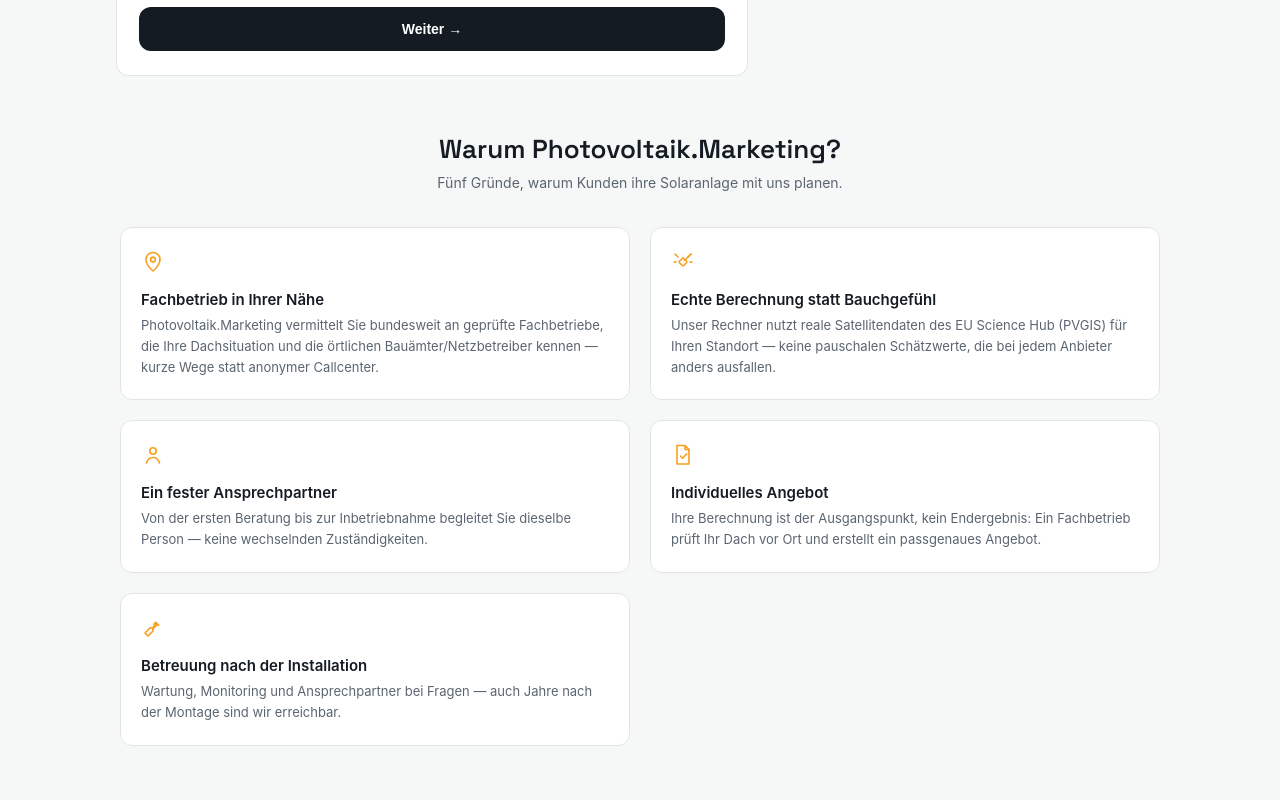
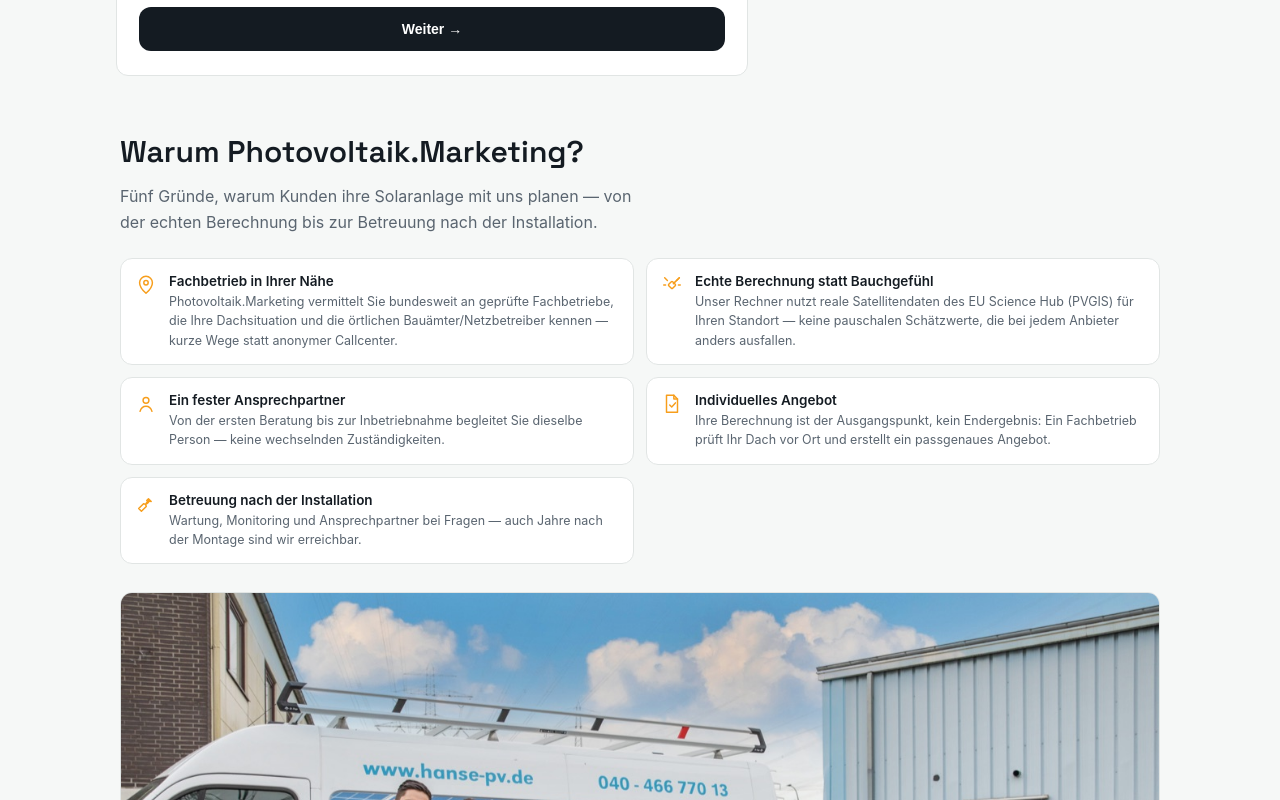
Before and after one commit to shivamkumarrrr/pvrechner, a React (Vite) app: page / in a window 1280 px wide. Shown: the part 1180-1980 px from the top of the page. Built offline with nearby package versions, Linux system fonts and the light colour scheme.

Commit message:
WarumWir-Sektion mit Vollbreit-Bild und 5 Gründe-Karten, Hero um 5. Einsatz-Foto erweitert

```diff
--- a/src/components/Hero.jsx
+++ b/src/components/Hero.jsx
@@ -5,6 +5,7 @@
 import heroPanelsSky from "../assets/hero/hero-panels-sky.jpg";
 import heroRoofFull from "../assets/hero/hero-roof-full.jpg";
 import heroFreiburgHouse from "../assets/hero/hero-freiburg-house.jpg";
+import heroUserPhoto from "../assets/hero/hero-user-photo.jpg";
 
 // Real Pexels photos (free license, commercial use, no attribution needed)
 // behind the hero headline instead of the former house+sun illustration.
@@ -23,7 +24,7 @@
 // first. Note: a former "Referenzwerte" stat bar (950 kWh/kWp / 9–12 Jahre /
 // 25+ Jahre, "Ø Deutschland") was removed — those figures had no real source
 // behind them here and read as unverifiable marketing slop.
-const HERO_IMAGES = [heroPanelsSky, heroRoofFull, heroInstallationTeam, heroFreiburgHouse];
+const HERO_IMAGES = [heroPanelsSky, heroRoofFull, heroInstallationTeam, heroFreiburgHouse, heroUserPhoto];
 
 // Preload the first hero photo immediately on page load so the initial view
 // never sits on an empty background while a ~700KB image downloads.
--- a/src/components/sections/WarumWir.jsx
+++ b/src/components/sections/WarumWir.jsx
@@ -2,6 +2,7 @@
 import Reveal from "../Reveal.jsx";
 import { IconMapPin, IconSatellite, IconContact, IconDocumentCheck, IconWrench } from "../Icons.jsx";
 import { siteConfig } from "../../config.js";
+import warumWirImg from "../../assets/warum-wir.jpg";
 
 const BRAND = siteConfig.brand.name;
 
@@ -37,36 +38,40 @@
   return (
     <section style={{ background: theme.color.bg }} aria-labelledby="warum-wir-heading">
       <style>{`
-        .warum-grid{ display: grid; grid-template-columns: 1fr; gap: 20px; align-items: stretch; }
-        @media (min-width: 900px){ .warum-grid{ grid-template-columns: repeat(2, 1fr); } }
+        .warum-reasons{ display: grid; grid-template-columns: 1fr; gap: 10px; margin-bottom: 28px; }
+        @media (min-width: 900px){ .warum-reasons{ grid-template-columns: repeat(2, 1fr); gap: 12px; } }
+        .warum-reason{ display: flex; align-items: flex-start; gap: 12px; background: ${theme.color.white}; border: 1.5px solid ${theme.color.border}; border-radius: ${theme.radius.lg}px; padding: 14px 14px; cursor: default; transition: border-color 0.2s ease, transform 0.2s ease; }
+        .warum-reason:hover{ border-color: ${theme.color.accent}; transform: translateY(-1px); }
+        .warum-img{ width: 100%; max-height: 520px; max-height: 56vw; aspect-ratio: 3 / 1.8; object-fit: cover; border-radius: ${theme.radius.lg}px; border: 1px solid ${theme.color.border}; display: block; }
       `}</style>
       <div style={{ maxWidth: theme.maxWidthWide, margin: "0 auto", padding: "56px 20px" }}>
         <Reveal>
-          <h2 id="warum-wir-heading" style={{ fontFamily: theme.font.display, fontSize: 26, fontWeight: 600, color: theme.color.textPrimary, textAlign: "center", margin: "0 0 8px" }}>
+          <h2 id="warum-wir-heading" style={{ fontFamily: theme.font.display, fontSize: 30, fontWeight: 600, color: theme.color.textPrimary, margin: "0 0 12px" }}>
             Warum {BRAND}?
           </h2>
-          <p style={{ fontSize: 14, color: theme.color.textSecondary, textAlign: "center", margin: "0 auto 36px", maxWidth: 480 }}>
-            Fünf Gründe, warum Kunden ihre Solaranlage mit uns planen.
+          <p style={{ fontSize: 16, color: theme.color.textSecondary, lineHeight: 1.65, margin: "0 0 22px", maxWidth: 520 }}>
+            Fünf Gründe, warum Kunden ihre Solaranlage mit uns planen — von der echten Berechnung
+            bis zur Betreuung nach der Installation.
           </p>
         </Reveal>
-        <div className="warum-grid">
+
+        <div className="warum-reasons">
           {PUNKTE.map((p, i) => (
-            <Reveal key={p.title} delay={i * 80}>
-              <div style={{
-                background: theme.color.white,
-                border: `1.5px solid ${theme.color.border}`,
-                borderRadius: theme.radius.lg,
-                padding: "22px 20px",
-                height: "100%",
-                boxSizing: "border-box",
-              }}>
-                <div style={{ color: theme.color.accent, marginBottom: 12 }}><p.Icon size={24} /></div>
-                <h3 style={{ fontSize: 15, fontWeight: 600, color: theme.color.textPrimary, margin: "0 0 6px" }}>{p.title}</h3>
-                <p style={{ fontSize: 13, color: theme.color.textSecondary, lineHeight: 1.6, margin: 0 }}>{p.text}</p>
+            <Reveal key={p.title} delay={i * 60}>
+              <div className="warum-reason">
+                <div style={{ color: theme.color.accent, marginTop: 1, flexShrink: 0 }}><p.Icon size={22} /></div>
+                <div>
+                  <h3 style={{ fontSize: 13.5, fontWeight: 600, color: theme.color.textPrimary, margin: "0 0 3px" }}>{p.title}</h3>
+                  <p style={{ fontSize: 12.5, color: theme.color.textSecondary, lineHeight: 1.55, margin: 0 }}>{p.text}</p>
+                </div>
               </div>
             </Reveal>
           ))}
         </div>
+
+        <Reveal delay={100}>
+          <img src={warumWirImg} alt="Photovoltaik-Anlage auf einem Hausdach mit Solarstromerzeugung" className="warum-img" loading="lazy" />
+        </Reveal>
       </div>
     </section>
   );
```
Also changed, not shown: src/assets/hero/hero-user-photo.jpg (added), src/assets/warum-wir.jpg (added).
